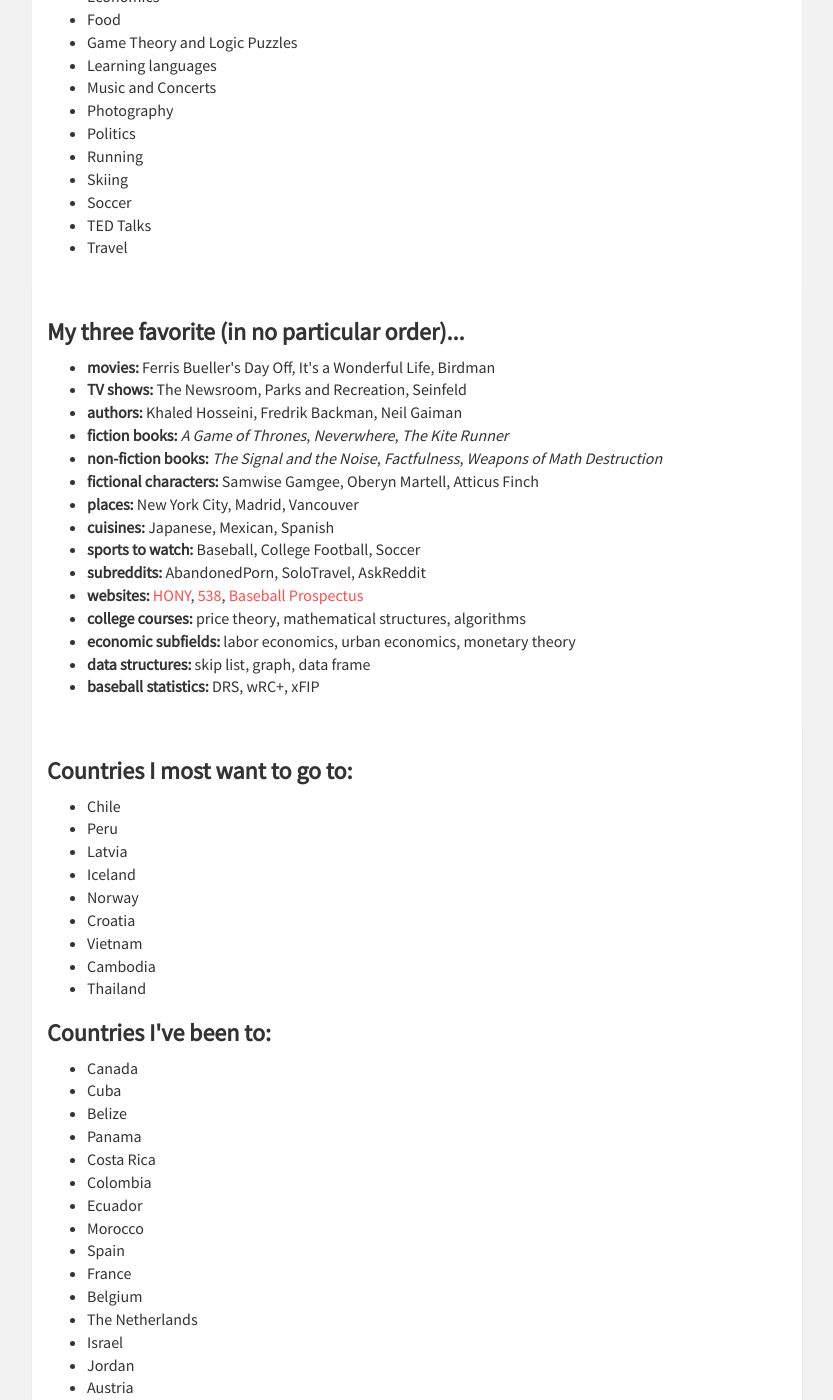
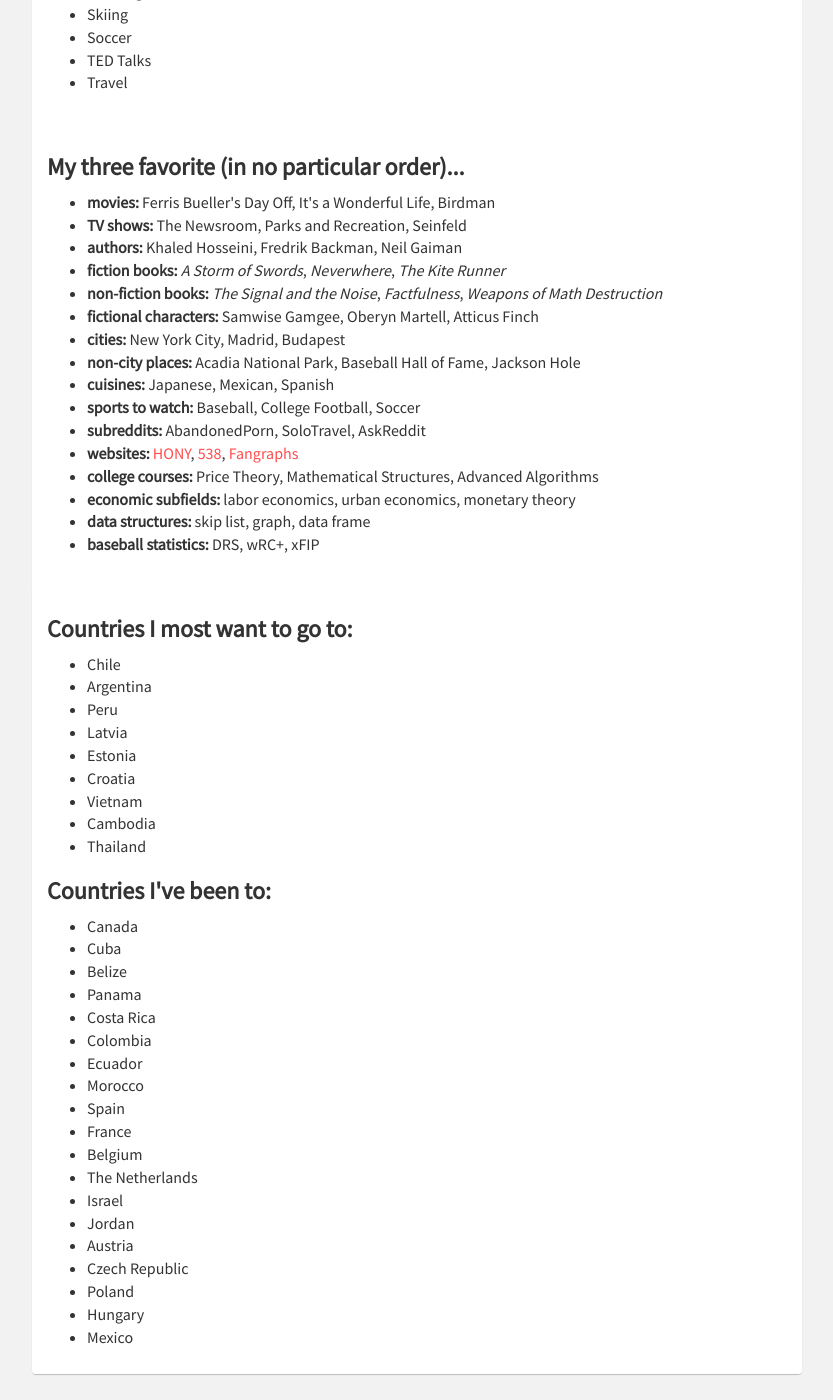
Before and after one commit to mrkaye97/mrkaye97.github.io, a Jekyll site: the page built from about.html, in a window 1280 px wide and 1400 px high, scrolled down 939 px. Shown: the whole window, without its empty margins (223-1056 px from the left). Built offline with Jekyll 4.4.1, drawn with Linux system fonts in a browser that asks for light colours; nearby versions of some CDN libraries; some of the changed text lies outside the part shown.

Commit message:
Update about.html

```diff
--- a/about.html
+++ b/about.html
@@ -21,17 +21,6 @@
 			  <center>
 			  <h3><strong>Some Random Things About Me</strong></h3>
 			</center>
-		  </div>
-
-		  <div class="panel panel-default">
-    		<div class="panel-body">
-			  <h3><strong>Courses I'm taking right now (Spring 2019):</strong></h3>
-			  <ul style="list-style-type:disc">
-				  <li style="font-size:16px">Comps on Dynamic Linear Models (MATH 400)</li>
-				  <li style="font-size:16px">Combinatorial Games (MATH 295)</li>
-				  <li style="font-size:16px">Artificial Intelligence (CS 321)</li>
-				</ul>
-
 		  </div>
 
 		  <div class="panel panel-default">
@@ -78,15 +67,16 @@
 				  <li style="font-size:16px"><b>movies:</b> Ferris Bueller's Day Off, It's a Wonderful Life, Birdman</li>
 				  <li style="font-size:16px"><b>TV shows:</b> The Newsroom, Parks and Recreation, Seinfeld</li>
 				  <li style="font-size:16px"><b>authors:</b> Khaled Hosseini, Fredrik Backman, Neil Gaiman</li>
-				  <li style="font-size:16px"><b>fiction books:</b> <i>A Game of Thrones</i>, <i>Neverwhere</i>, <i>The Kite Runner</i></li>
+				  <li style="font-size:16px"><b>fiction books:</b> <i>A Storm of Swords</i>, <i>Neverwhere</i>, <i>The Kite Runner</i></li>
 				  <li style="font-size:16px"><b>non-fiction books:</b> <i>The Signal and the Noise</i>, <i>Factfulness</i>, <i>Weapons of Math Destruction</i></li>
 				  <li style="font-size:16px"><b>fictional characters:</b> Samwise Gamgee, Oberyn Martell, Atticus Finch</li>
-				  <li style="font-size:16px"><b>places:</b> New York City, Madrid, Vancouver</li>
+				  <li style="font-size:16px"><b>cities:</b> New York City, Madrid, Budapest</li>
+				  <li style="font-size:16px"><b>non-city places:</b> Acadia National Park, Baseball Hall of Fame, Jackson Hole</li>
 				  <li style="font-size:16px"><b>cuisines:</b> Japanese, Mexican, Spanish</li>
 				  <li style="font-size:16px"><b>sports to watch:</b> Baseball, College Football, Soccer</li>
 				  <li style="font-size:16px"><b>subreddits:</b> AbandonedPorn, SoloTravel, AskReddit</li>
-				  <li style="font-size:16px"><b>websites:</b> <a href="http://www.humansofnewyork.com/">HONY</a>, <a href="https://fivethirtyeight.com/">538</a>, <a href="https://www.baseballprospectus.com/">Baseball Prospectus</a></li>
-				  <li style="font-size:16px"><b>college courses:</b> price theory, mathematical structures, algorithms</li>
+				  <li style="font-size:16px"><b>websites:</b> <a href="http://www.humansofnewyork.com/">HONY</a>, <a href="https://fivethirtyeight.com/">538</a>, <a href="https://www.fangraphs.com/">Fangraphs</a></li>
+				  <li style="font-size:16px"><b>college courses:</b> Price Theory, Mathematical Structures, Advanced Algorithms</li>
 				  <li style="font-size:16px"><b>economic subfields:</b> labor economics, urban economics, monetary theory</li>
 				  <li style="font-size:16px"><b>data structures:</b> skip list, graph, data frame</li>
 				  <li style="font-size:16px"><b>baseball statistics:</b> DRS, wRC+, xFIP</li>
@@ -99,10 +89,10 @@
 			  <h3><strong>Countries I most want to go to:</strong></h3>
 			  <ul style="list-style-type:disc">
 				  <li style="font-size:16px">Chile</li>
+				  <li style="font-size:16px">Argentina</li>
 				  <li style="font-size:16px">Peru</li>
 				  <li style="font-size:16px">Latvia</li>
-				  <li style="font-size:16px">Iceland</li>
-				  <li style="font-size:16px">Norway</li>
+				  <li style="font-size:16px">Estonia</li>
 				  <li style="font-size:16px">Croatia</li>
 				  <li style="font-size:16px">Vietnam</li>
 				  <li style="font-size:16px">Cambodia</li>
```
